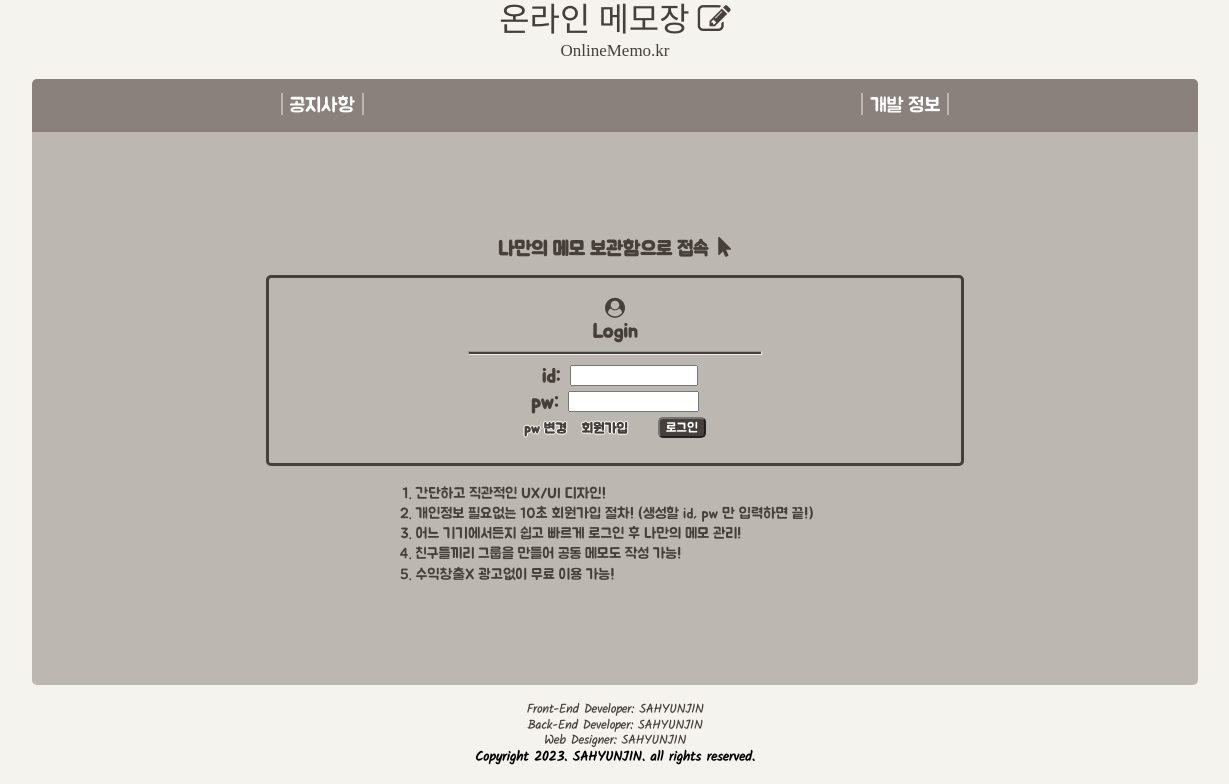
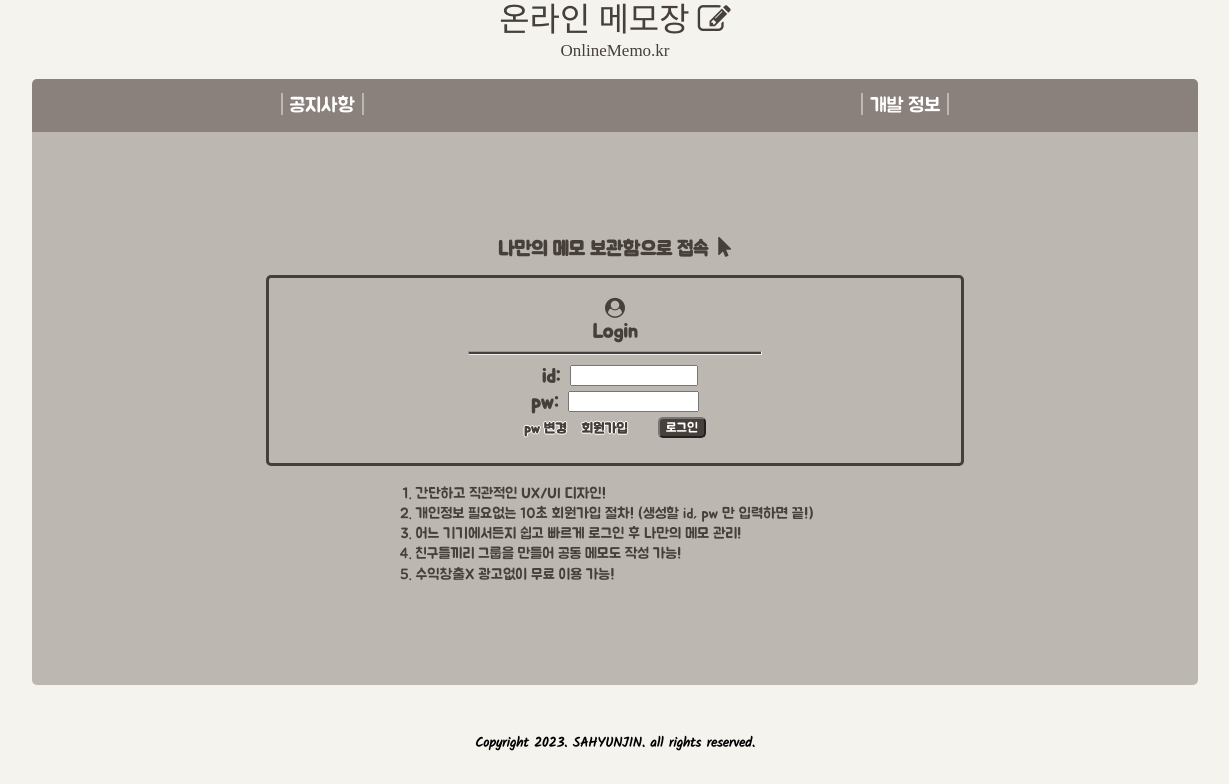
Before and after one commit to tkguswls1106/onlineMemo-react-project, a React (Create React App) app: page / in a window 1536 px wide. Shown: the part 25-809 px from the top of the page, without its empty margins (153-1382 px from the left). Built offline with nearby package versions, Linux system fonts and the light colour scheme; a web font is replaced by a local one.

Commit message:
footer 수정함.

```diff
--- a/public/index.html
+++ b/public/index.html
@@ -47,16 +47,14 @@
 
       <footer>
         <span id="footerUp">
-          <strong>
-            Front-End Developer: SAHYUNJIN<br>
-            Back-End Developer: SAHYUNJIN<br>
-            Web Designer: SAHYUNJIN<br>
-          </strong>
+            <br>
+            <br>
+            <strong>
+              Copyright 2023. SAHYUNJIN. all rights reserved.
+            </strong>
+            <br>
         </span>
         <span id="footerDown">
-          <strong>
-            Copyright 2023. SAHYUNJIN. all rights reserved.
-          </strong>
         </span>
       </footer>
   </body>
--- a/src/index.css
+++ b/src/index.css
@@ -30,14 +30,17 @@ footer {
 }
 
 #footerUp {
-  font-size: 1.1rem;
+  /* font-size: 1.1rem; */
+    color: black;
+    font-size: 1.2rem;
+    font-family: "Kalam-Regular";
 }
 
-#footerDown {
+/* #footerDown {
   color: black;
   font-size: 1.2rem;
   font-family: "Kalam-Regular";
-}
+} */
 
 @media(min-width: 1365px) {
   html {
@@ -45,12 +48,13 @@ footer {
   }
 
   #footerUp {
-    font-size: 1.25rem;
+    /* font-size: 1.25rem; */
+    font-size: 1.35rem;
   }
 
-  #footerDown {
+  /* #footerDown {
     font-size: 1.35rem;
-  }
+  } */
 
   footer {
     margin-top: 18px;
```
